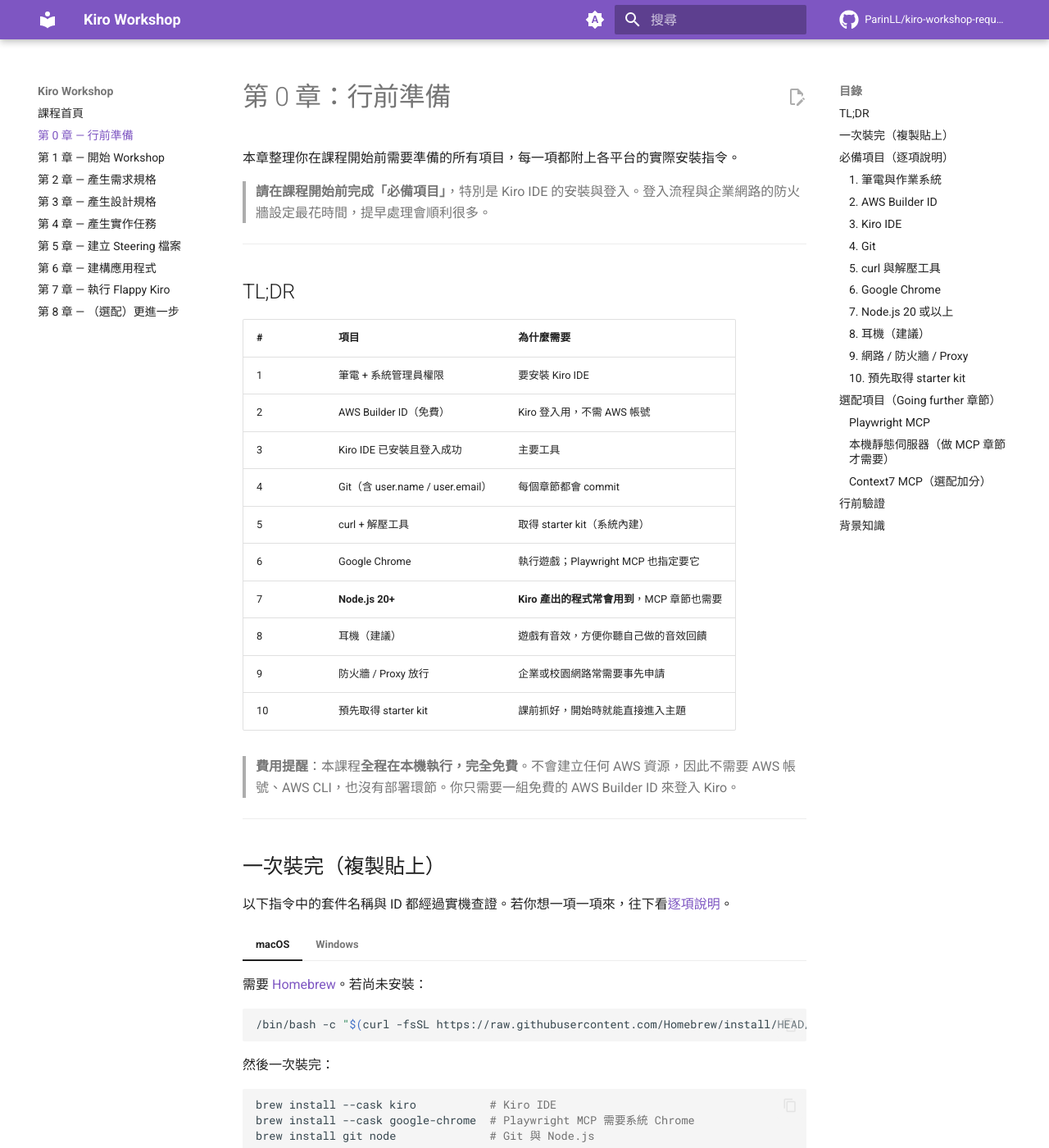
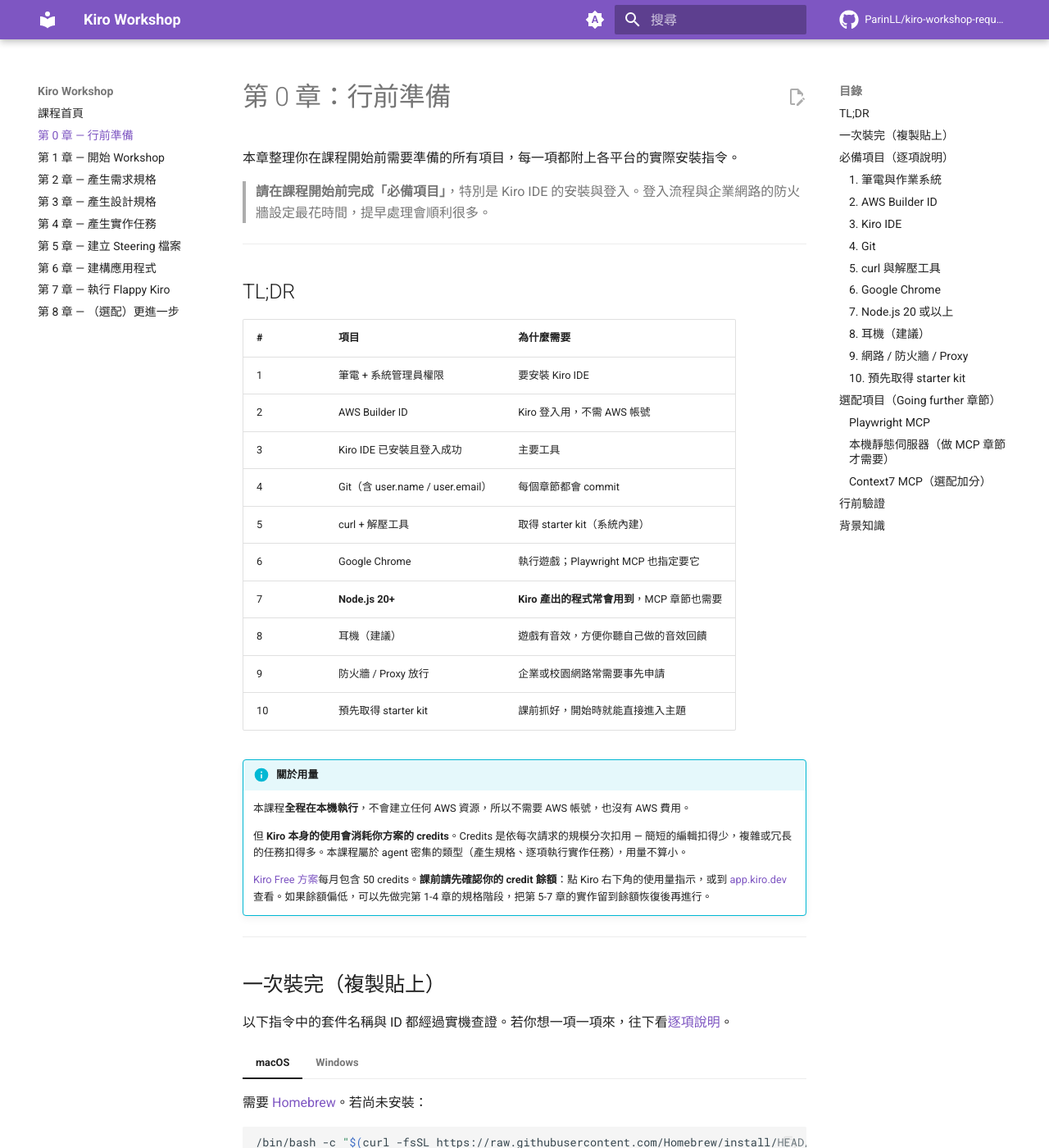
Before and after one commit to ParinLL/kiro-workshop-requirement, an MkDocs documentation site: the page built from docs/00-prerequisites.md, in a window 1280 px wide and 1400 px high. Shown: the whole window at 82% size. Built offline with MkDocs 1.6.1 and Material for MkDocs 9.7.7, drawn with Linux system fonts in a browser that asks for light colours; comment, search, counter and statistics services are not loaded; some of the changed text lies outside the part shown.

Commit message:
Stop describing the course as free; document Kiro credit usage instead
Calling it 完全免費 / 零費用 was wrong. There are no AWS charges — nothing is
provisioned — but Kiro itself draws on plan credits, and this course is
agent-heavy: generating specs, then running implementation tasks one by one.
Per kiro.dev/pricing the Free tier carries 50 credits a month and credits are
consumed fractionally per request, so a participant can plausibly run low
partway through.

The cost row is replaced by a 用量 row and an info admonition that says what
is actually true, tells participants to check their balance before starting,
and suggests splitting the spec chapters from the build chapters if it is low.

The instructor notes gain a Kiro credits section with the tier numbers, since
this is the item most likely to affect how the session is scheduled.

Also drops 免費 where it described obtaining a Builder ID or a Context7 key,
which read as claims about usage rather than about sign-up.

```diff
--- a/docs/00-prerequisites.md
+++ b/docs/00-prerequisites.md
@@ -11,7 +11,7 @@
 | # | 項目 | 為什麼需要 |
 |---|---|---|
 | 1 | 筆電 + 系統管理員權限 | 要安裝 Kiro IDE |
-| 2 | AWS Builder ID（免費） | Kiro 登入用，不需 AWS 帳號 |
+| 2 | AWS Builder ID | Kiro 登入用，不需 AWS 帳號 |
 | 3 | Kiro IDE 已安裝且登入成功 | 主要工具 |
 | 4 | Git（含 user.name / user.email） | 每個章節都會 commit |
 | 5 | curl + 解壓工具 | 取得 starter kit（系統內建） |
@@ -21,7 +21,15 @@
 | 9 | 防火牆 / Proxy 放行 | 企業或校園網路常需要事先申請 |
 | 10 | 預先取得 starter kit | 課前抓好，開始時就能直接進入主題 |
 
-> **費用提醒**：本課程**全程在本機執行，完全免費**。不會建立任何 AWS 資源，因此不需要 AWS 帳號、AWS CLI，也沒有部署環節。你只需要一組免費的 AWS Builder ID 來登入 Kiro。
+<a id="credits"></a>
+
+!!! info "關於用量"
+
+    本課程**全程在本機執行**，不會建立任何 AWS 資源，所以不需要 AWS 帳號，也沒有 AWS 費用。
+
+    但 **Kiro 本身的使用會消耗你方案的 credits**。Credits 是依每次請求的規模分次扣用 — 簡短的編輯扣得少，複雜或冗長的任務扣得多。本課程屬於 agent 密集的類型（產生規格、逐項執行實作任務），用量不算小。
+
+    [Kiro Free 方案](https://kiro.dev/pricing/)每月包含 50 credits。**課前請先確認你的 credit 餘額**：點 Kiro 右下角的使用量指示，或到 [app.kiro.dev](https://app.kiro.dev/) 查看。如果餘額偏低，可以先做完第 1-4 章的規格階段，把第 5-7 章的實作留到餘額恢復後再進行。
 
 ---
 
@@ -93,7 +101,7 @@
 
 本課程使用 **AWS Builder ID** 登入 Kiro。
 
-- 免費，**不需要 AWS 帳號**，也不會產生任何費用
+- 建立帳號不需付費，也**不需要 AWS 帳號**
 - 建立 / 檢視：<https://profile.aws.amazon.com/>
 - 也可以用 Google / GitHub 登入，但教材步驟是以 Builder ID 為主
 
@@ -388,11 +396,11 @@
 
 **核心章節不需要它。** Flappy Kiro 是原生 HTML5 Canvas + JavaScript，沒有函式庫版本落差的問題，Kiro 內建知識就足夠。
 
-**要用的話請先申請免費 API key：**
+**要用的話請先申請自己的 API key：**
 
 - 不帶 API key 也能運作，但官方說明 API key 才有較高的 rate limit
-- 免費額度是**按 IP** 計算，所以多人共用同一個對外網路時容易一起撞到上限
-- 在 <https://context7.com/dashboard> 申請你自己的 free key，然後設為環境變數：
+- 未帶 key 時的額度是**按 IP** 計算，所以多人共用同一個對外網路時容易一起撞到上限
+- 在 <https://context7.com/dashboard> 申請你自己的 key，然後設為環境變數：
 
 === "macOS"
 
```
Also changed, not shown: README.md (+9 -3 lines), docs/01-setup.md (+2 -2 lines), docs/08-going-further.md (+1 -1 lines), docs/index.md (+3 -3 lines).
